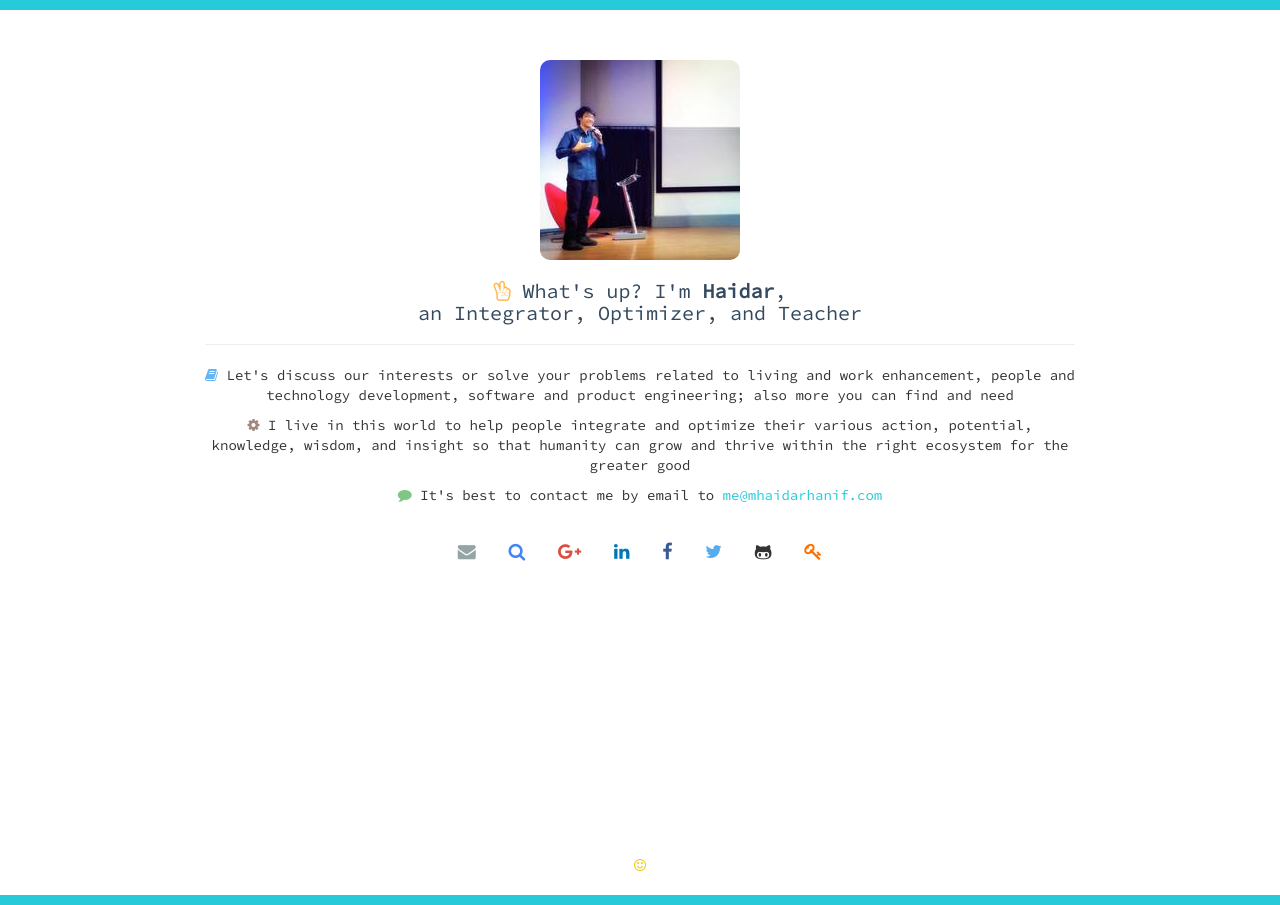
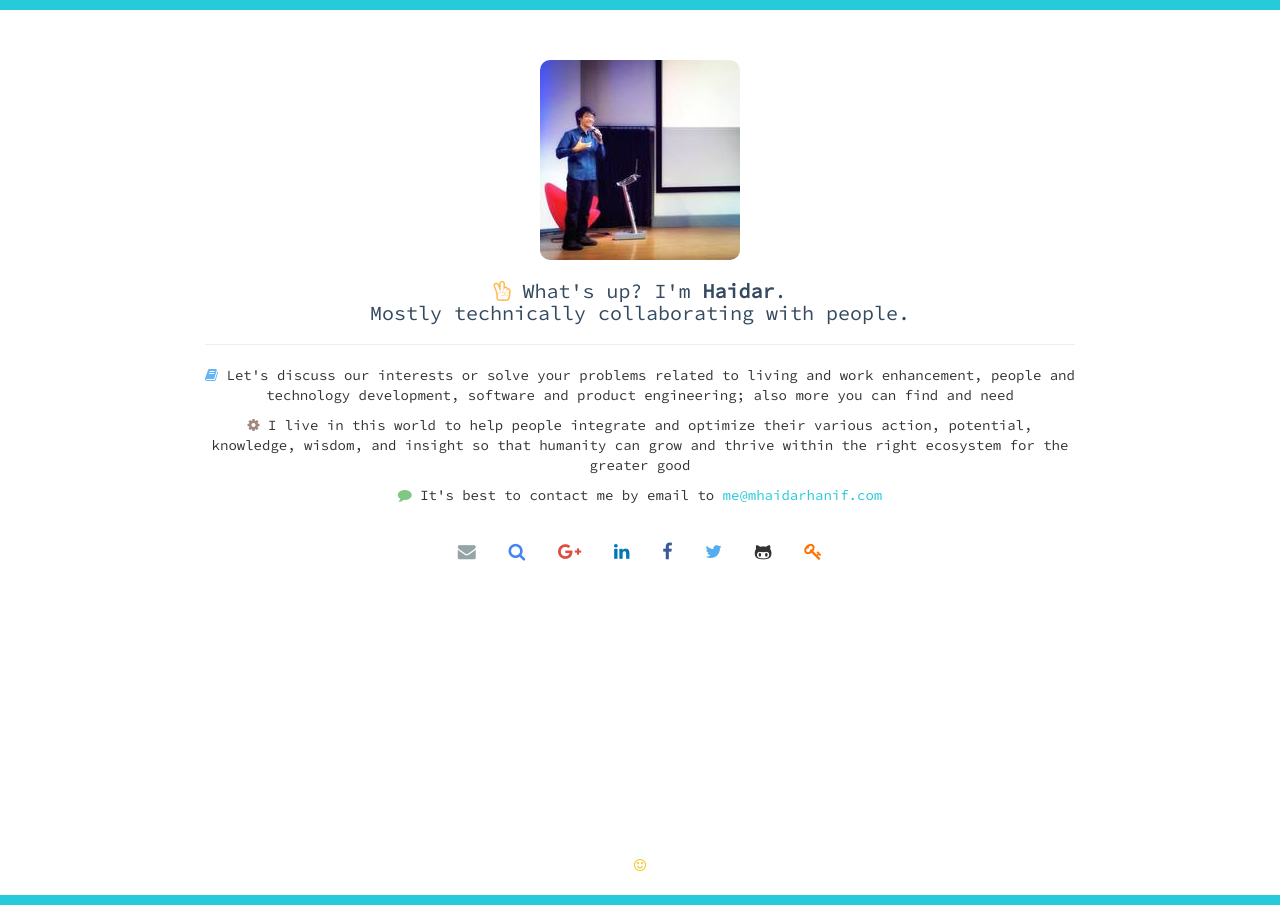
Before and after one commit to mhaidarhanif/mhaidarh.github.io, a Jekyll site: the page built from index.html, in a window 1280 px wide. Built offline with Jekyll 4.4.1, drawn with Linux system fonts in a browser that asks for light colours; nearby versions of some CDN libraries; the list of posts is cut into pages by our own code.

Commit message:
Update index.html

```diff
--- a/index.html
+++ b/index.html
@@ -9,8 +9,8 @@ layout: home
 	  </div>
 	  <h1 class="headline">
       <i class="fa fa-hand-peace-o"></i>
-      What's up? I'm <strong>{{ site.nick }}</strong>,<br>
-      an Integrator, Optimizer, and Teacher
+      What's up? I'm <strong>{{ site.nick }}</strong>.<br>
+      Mostly technically collaborating with people.
     </h1>
     <hr>
 	  <p>
```
